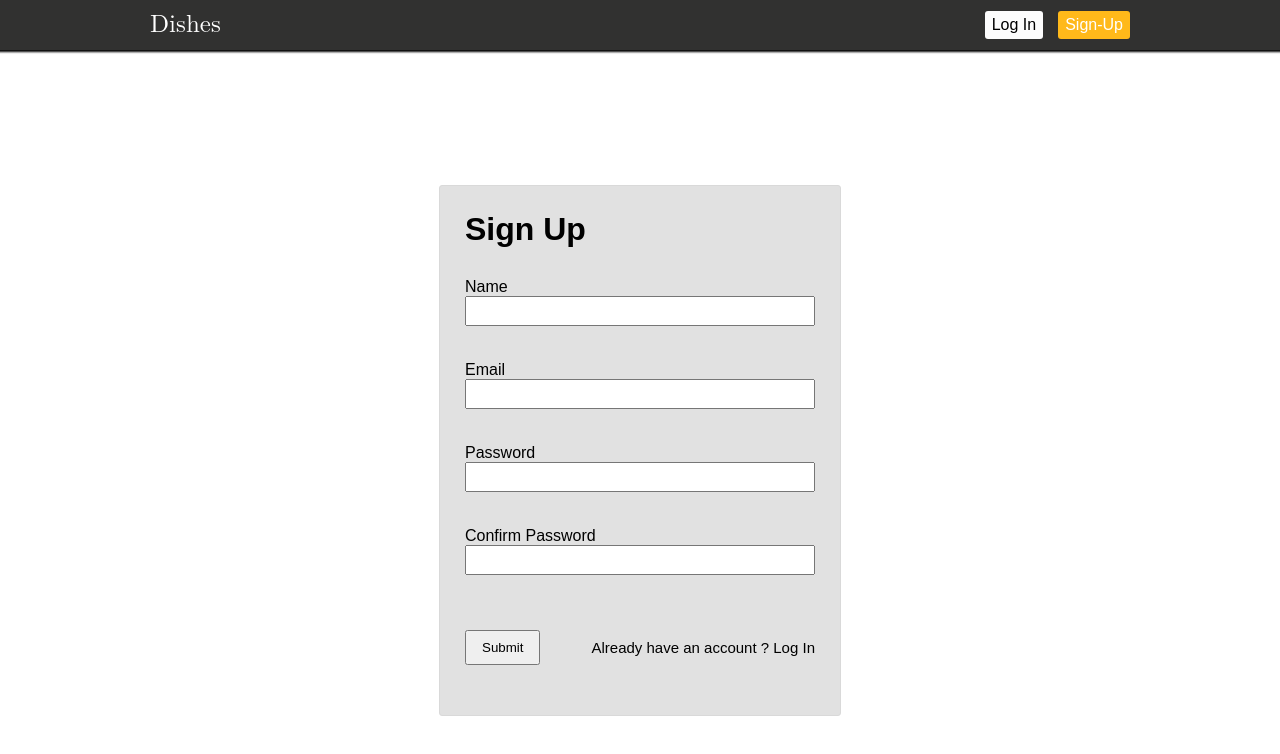
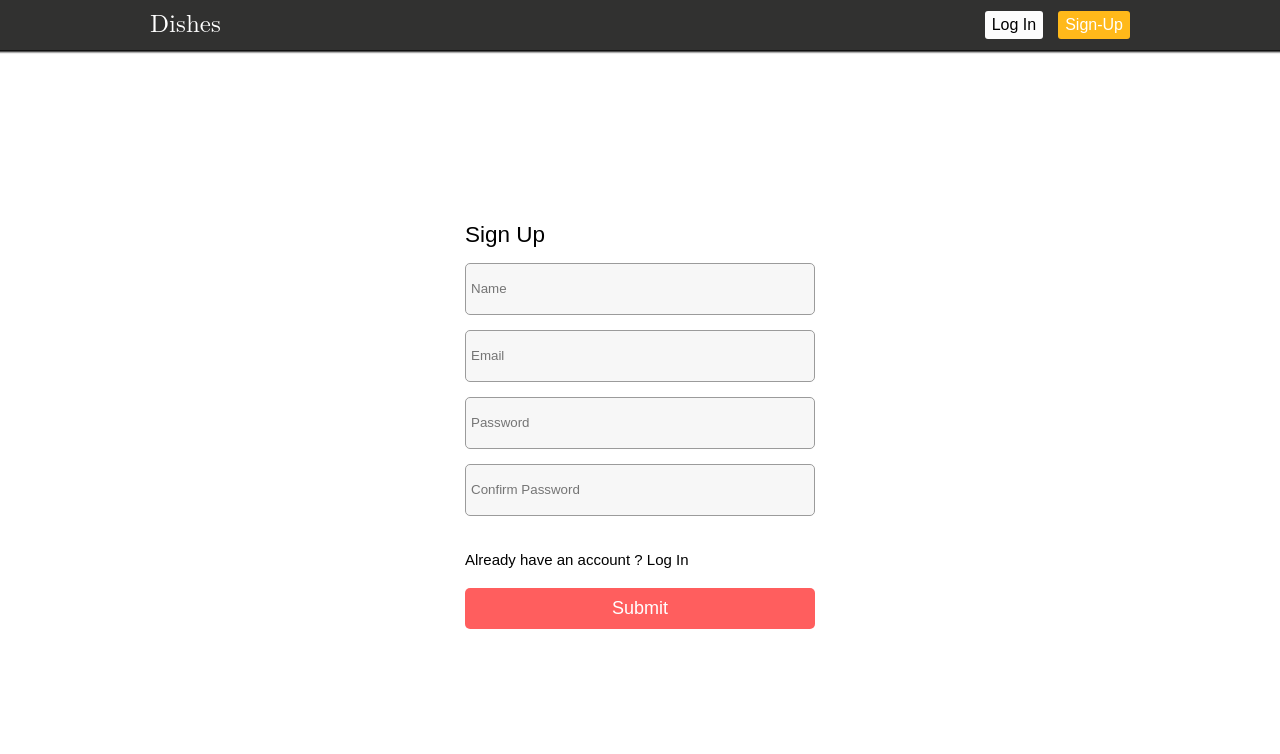
Before and after one commit to PageOne2/recipe-app, a React (Create React App) app in the folder client/: page /signup in a window 1280 px wide. Shown: the top 754 px of the page. Built offline with nearby package versions, Linux system fonts and the light colour scheme.

Commit message:
tab added to my profile and new form styles added

```diff
--- a/client/src/App.css
+++ b/client/src/App.css
@@ -7,3 +7,73 @@
 body {
   font-family: Arial, Helvetica, sans-serif;
 }
+
+a {
+  text-decoration: none;
+}
+
+form {
+  border: none;
+}
+
+.form {
+  padding: 0 25px;
+}
+
+.form .form-title {
+  font-size: 15px;
+  margin-bottom: 15px;
+}
+
+.form-title h2 {
+  font-weight: 100;
+}
+
+.form form {
+  display: flex;
+  flex-direction: column;
+  padding-bottom: 50px;
+}
+
+.form-label {
+  margin: 5px 0 10px 0;
+  font-size: 20px;
+}
+
+.form-input {
+  margin-bottom: 15px;
+  padding: 25px 5px;
+  border: 1px solid #9b9b9b;
+  border-radius: 5px;
+  background-color: #f7f7f7;
+  width: 350px;
+  height: 30px;
+}
+
+.error-msg {
+  color: #ff0000;
+  font-size: 15px;
+  padding-bottom: 5px;
+}
+
+.btn-message {
+  display: flex;
+  justify-content: space-between;
+  align-items: center;
+  margin-top: 20px;
+}
+
+.submit-btn {
+  margin-top: 20px;
+  padding: 10px 0px;
+  font-size: 18px;
+  color: #fff;
+  background-color: #ff3333c9;
+  border: none;
+  border-radius: 5px;
+  cursor: pointer;
+}
+
+.btn-message .message {
+  font-size: 15px;
+}
--- a/client/src/pages/login-page/login-page.component.jsx
+++ b/client/src/pages/login-page/login-page.component.jsx
@@ -36,7 +36,7 @@ const LoginPage = () => {
     <div className='login-page'>
       <ErrorModal showModal={failedLog.fail} errMessage={failedLog.errMessage} logInPage={true}/>
       <div className='form'>
-        <div className="title">
+        <div className="form-title">
           <h2>Login</h2>
         </div>
         <Formik
@@ -54,18 +54,16 @@ const LoginPage = () => {
           }}
         >
           <Form>
-            <label className='form-label' htmlFor='email'>Email</label>
             <ErrorMessage name='email' render={msg => <div className='error-msg'>{msg}</div>} />
-            <Field className='form-input' name='email' type='email' />
+            <Field className='form-input' name='email' type='email' placeholder="Email"/>
 
-            <label className='form-label' htmlFor='password'>Password</label>
             <ErrorMessage name='password' render={msg => <div className='error-msg'>{msg}</div>} />
-            <Field className='form-input' name='password' type='password' />
+            <Field className='form-input' name='password' type='password' placeholder="Password"/>
 
             <div className='btn-message'>
-              <button className='submit-btn' type='submit'>Submit</button>
               <p className='message'>You don't have a account yet? <a>Sign Up</a></p>
             </div>
+            <button className='submit-btn' type='submit'>Submit</button>
           </Form>
         </Formik>
       </div>
--- a/client/src/pages/login-page/login-page.styles.css
+++ b/client/src/pages/login-page/login-page.styles.css
@@ -5,59 +5,3 @@
   justify-content: center;
   align-items: center;
 }
-
-.title h2 {
-  margin-bottom: 20px;
-}
-
-.form {
-  padding: 0 25px;
-  border-radius: 3px;
-  border: 1px solid #d9d9d9;
-  background-color: #e1e1e1;
-}
-
-.form .title {
-  padding: 25px 0 30px 0;
-}
-
-.form form {
-  display: flex;
-  flex-direction: column;
-  padding-bottom: 50px;
-}
-
-.form-label {
-  margin: 5px 0 10px 0;
-  font-size: 20px;
-}
-
-.form-input {
-  margin-bottom: 35px;
-  width: 350px;
-  height: 30px;
-}
-
-.error-msg {
-  color: #ff0000;
-  font-size: 15px;
-  padding-bottom: 5px;
-}
-
-.btn-message {
-  display: flex;
-  justify-content: space-between;
-  align-items: center;
-  margin-top: 20px;
-}
-
-.btn-message .submit-btn {
-  /* width: 100px; */
-  /* margin: 15px 0; */
-  cursor: pointer;
-  padding: 8px 15px;
-}
-
-.btn-message .message {
-  font-size: 15px;
-}
--- a/client/src/pages/profile-page/profile.component.jsx
+++ b/client/src/pages/profile-page/profile.component.jsx
@@ -1,4 +1,4 @@
-import { useEffect } from "react";
+import { useEffect, useState } from "react";
 import { useDispatch, useSelector } from "react-redux";
 import { getMyRecipes } from "../../redux/redux-saga/sagaActions";
 import { v4 as uuidv4 } from "uuid";
@@ -11,6 +11,7 @@ import { updateUserPassword } from "../../redux/redux-saga/sagaActions";
 import "./profile.styles.css"
 
 const ProfilePage = () => {
+  const [tabIndex, setTabIndex] = useState(0);
   const me = useSelector((state) => state.user.userData);
   const myRecipes = useSelector((state) => state.user.myRecipes);
   const dispatch = useDispatch();
@@ -19,18 +20,34 @@ const ProfilePage = () => {
     dispatch(getMyRecipes());
   }, [])
 
+  const handleClick = (index) => {
+    if (tabIndex === index) return;
+    setTabIndex(index);
+  }
+
   return (
     <div className="profile-container">
       <div className="user-info">
         <img className="profile-pic" src={profilePic} alt="profile-picture"></img>
         <h3>{me.name}</h3>
       </div>
+      <div className="tab-titles">
+        <span className={tabIndex !== 0 ? 'inactive' : ''} onClick={() => handleClick(0)}>My Recipes</span>
+        <span className={tabIndex !== 1 ? 'inactive' : ''} onClick={() => handleClick(1)}>Update Password</span>
+      </div>
+      {tabIndex === 0 &&
         <div className="my-recipes">
         {myRecipes.map(item => (
           <RecipeCard key={uuidv4()} item={item}/>
         ))}
       </div>
+      }
+      {tabIndex === 1 &&
       <div className="update-password">
+        <div className="form">
+          <div className="form-title">
+            <h2>Update Password</h2>
+          </div>
           <Formik
             initialValues={{currentPassword: '', password: '', passwordConfirm: ''}}
             validationSchema={Yup.object({
@@ -45,24 +62,21 @@ const ProfilePage = () => {
             }}
           >
             <Form>
-            <label className="for-label" htmlFor="currentPassword">Current Password</label>
               <ErrorMessage name="currentPassword" render={msg => <div className="error-msg">{msg}</div>} />
-            <Field className="form-input" name="currentPassword" type="password" />
+              <Field className="form-input" name="currentPassword" type="password" placeholder="Current Password"/>
 
-            <label className="for-label" htmlFor="password">New Password</label>
               <ErrorMessage name="password" render={msg => <div className="error-msg">{msg}</div>} />
-            <Field className="form-input" name="password" type="password" />
+              <Field className="form-input" name="password" type="password" placeholder="New Password"/>
 
-            <label className="for-label" htmlFor="passwordConfirm">Confirm Your Password</label>
               <ErrorMessage name="passwordConfirm" render={msg => <div className="error-msg">{msg}</div>} />
-            <Field className="form-input" name="passwordConfirm" type="password" />
+              <Field className="form-input" name="passwordConfirm" type="password" placeholder="Confirm Your Password"/>
 
-            <div className='btn-message'>
               <button className='submit-btn' type='submit'>Submit</button>
-            </div>
             </Form>
           </Formik>
         </div>
+      </div>
+      }
     </div>
   )
 }
--- a/client/src/pages/profile-page/profile.styles.css
+++ b/client/src/pages/profile-page/profile.styles.css
@@ -13,3 +13,33 @@
   border-radius: 100%;
   margin-right: 40px;
 }
+
+.tab-titles {
+  margin: 40px 0px;
+}
+
+.tab-titles span {
+  color: #fff;
+  margin: 10px;
+  padding: 10px 20px;
+  background-color: #f65b5b;
+  border-radius: 5px;
+  cursor: pointer;
+}
+
+.tab-titles .inactive {
+  opacity: 0.6;
+}
+
+.tab-titles .inactive:hover {
+  opacity: 10;
+}
+
+.my-recipes {
+  display: flex;
+}
+
+.update-password {
+  display: flex;
+  justify-content: center;
+}
--- a/client/src/pages/signup-page/signup.component.jsx
+++ b/client/src/pages/signup-page/signup.component.jsx
@@ -37,8 +37,8 @@ const SignUpPage = () => {
     <div className="signup-page">
       <ErrorModal showModal={failedLog.fail} errMessage={failedLog.errMessage} signUpPage={true}/>
       <div className="form">
-        <div className="title">
-          <h1>Sign Up</h1>
+        <div className="form-title">
+          <h2>Sign Up</h2>
         </div>
         <Formik
           initialValues={{ name: '', email: '', password: '', passwordConfirm: '' }}
@@ -55,26 +55,22 @@ const SignUpPage = () => {
           }}
         >
           <Form>
-            <label className="for-label" htmlFor="name">Name</label>
             <ErrorMessage name="name" render={msg => <div className="error-msg">{msg}</div>} />
-            <Field className="form-input" name="name" type="text" />
+            <Field className="form-input" name="name" type="text" placeholder="Name"/>
 
-            <label className="for-label" htmlFor="email">Email</label>
             <ErrorMessage name="email" render={msg => <div className="error-msg">{msg}</div>} />
-            <Field className="form-input" name="email" type="email" />
+            <Field className="form-input" name="email" type="email" placeholder="Email"/>
 
-            <label className="for-label" htmlFor="password">Password</label>
             <ErrorMessage name="password" render={msg => <div className="error-msg">{msg}</div>} />
-            <Field className="form-input" name="password" type="password" />
+            <Field className="form-input" name="password" type="password" placeholder="Password"/>
 
-            <label className="for-label" htmlFor="passwordConfirm">Confirm Password</label>
             <ErrorMessage name="passwordConfirm" render={msg => <div className="error-msg">{msg}</div>} />
-            <Field className="form-input" name="passwordConfirm" type="password" />
+            <Field className="form-input" name="passwordConfirm" type="password" placeholder="Confirm Password"/>
 
             <div className='btn-message'>
-              <button className='submit-btn' type='submit'>Submit</button>
               <p className='message'>Already have an account ? <a>Log In</a></p>
             </div>
+            <button className='submit-btn' type='submit'>Submit</button>
           </Form>
         </Formik>
       </div>
--- a/client/src/pages/signup-page/signup.styles.css
+++ b/client/src/pages/signup-page/signup.styles.css
@@ -5,59 +5,3 @@
   justify-content: center;
   align-items: center;
 }
-
-.title h2 {
-  margin-bottom: 20px;
-}
-
-.form {
-  padding: 0 25px;
-  border-radius: 3px;
-  border: 1px solid #d9d9d9;
-  background-color: #e1e1e1;
-}
-
-.form .title {
-  padding: 25px 0 30px 0;
-}
-
-.form form {
-  display: flex;
-  flex-direction: column;
-  padding-bottom: 50px;
-}
-
-.form-label {
-  margin: 5px 0 10px 0;
-  font-size: 20px;
-}
-
-.form-input {
-  margin-bottom: 35px;
-  width: 350px;
-  height: 30px;
-}
-
-.error-msg {
-  color: #ff0000;
-  font-size: 15px;
-  padding-bottom: 5px;
-}
-
-.btn-message {
-  display: flex;
-  justify-content: space-between;
-  align-items: center;
-  margin-top: 20px;
-}
-
-.btn-message .submit-btn {
-  /* width: 100px; */
-  /* margin: 15px 0; */
-  cursor: pointer;
-  padding: 8px 15px;
-}
-
-.btn-message .message {
-  font-size: 15px;
-}
```
Also changed, not shown: 1 other file (tests, documents, lock files or other folders). Lines whose indentation alone changed are shown as unchanged.
